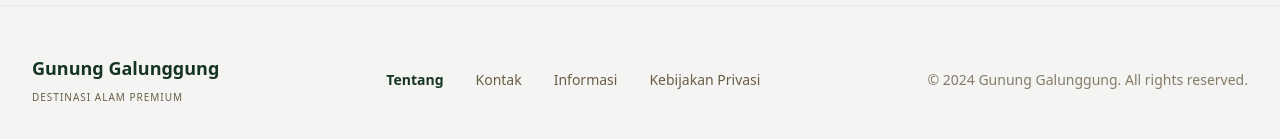
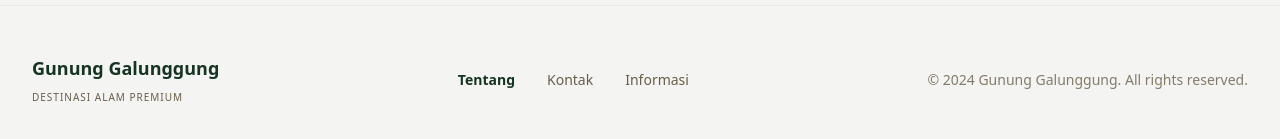
Before and after one commit to muhammadfaizfr/layanan-web-fe, a React (Vite) app: page / in a window 1280 px wide. Shown: the part 2659-2798 px from the top of the page. Built offline with nearby package versions, Linux system fonts and the light colour scheme.

Commit message:
feat: remove Kebijakan Privasi link from footer in App and Tentang components

```diff
--- a/src/App.jsx
+++ b/src/App.jsx
@@ -597,7 +597,6 @@ function App() {
             <button onClick={() => setCurrentPage('tentang')} className="text-sm font-semibold text-[#163422] hover:underline transition-all">Tentang</button>
             <button onClick={() => setCurrentPage('kontak')} className="text-sm text-[#695d47] hover:text-[#163422] hover:underline transition-all">Kontak</button>
             <button onClick={() => setCurrentPage('informasi')} className="text-sm text-[#695d47] hover:text-[#163422] hover:underline transition-all">Informasi</button>
-            <a className="text-sm text-[#695d47] hover:text-[#163422] hover:underline transition-all" href="#">Kebijakan Privasi</a>
           </div>
           <div className="text-center md:text-right">
             <p className="text-sm text-[#695d47] opacity-80">© 2024 Gunung Galunggung. All rights reserved.</p>
--- a/src/components/tentang.jsx
+++ b/src/components/tentang.jsx
@@ -126,7 +126,6 @@ function Tentang() {
             <a className="text-sm font-semibold text-[#163422] hover:underline transition-all" href="#">Tentang</a>
             <a className="text-sm text-[#695d47] hover:text-[#163422] hover:underline transition-all" href="#">Kontak</a>
             <a className="text-sm text-[#695d47] hover:text-[#163422] hover:underline transition-all" href="#">Informasi</a>
-            <a className="text-sm text-[#695d47] hover:text-[#163422] hover:underline transition-all" href="#">Kebijakan Privasi</a>
           </div>
           <div className="text-center md:text-right">
             <p className="text-sm text-[#695d47] opacity-80">© 2024 Gunung Galunggung. All rights reserved.</p>
```
